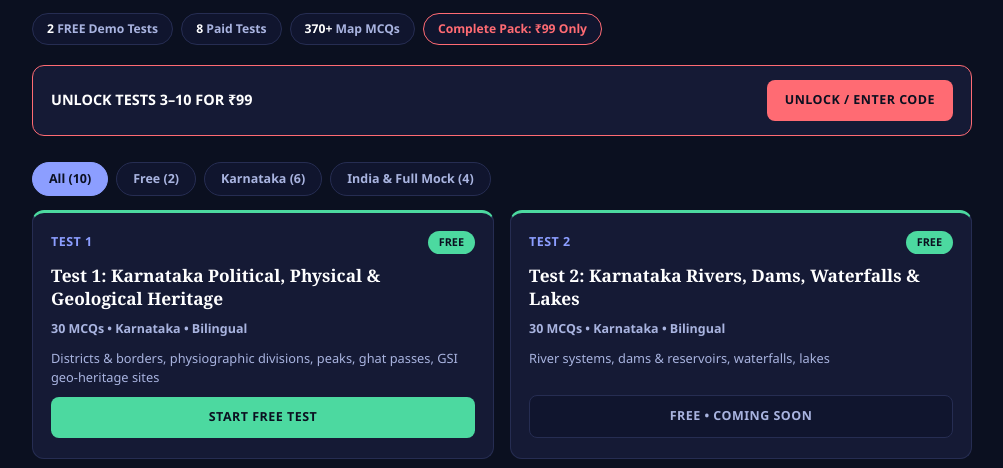
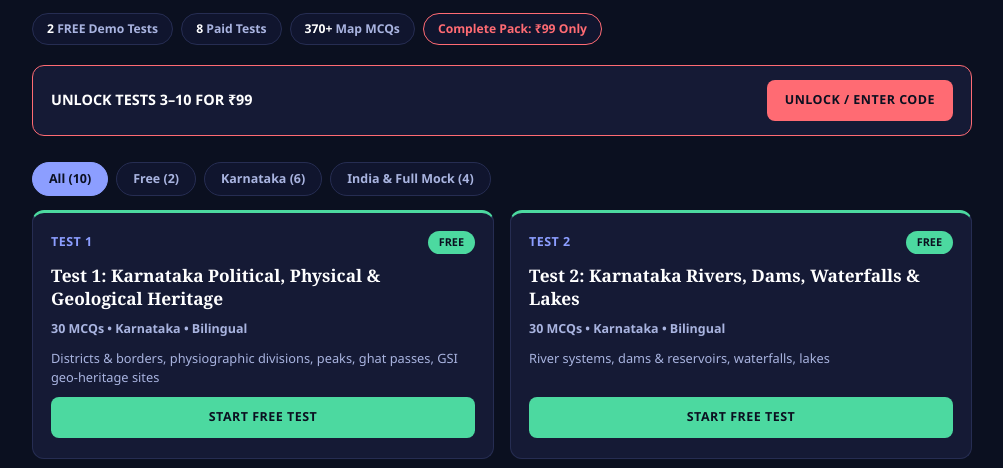
Before and after one commit to Akshara375go/mapping-series, a plain HTML site: page index.html in a window 1280 px wide. Shown: the part 332-800 px from the top of the page, without its empty margins (138-1141 px from the left). Drawn offline with Linux system fonts and the light colour scheme.

Commit message:
Update index.html

```diff
--- a/index.html
+++ b/index.html
@@ -284,7 +284,7 @@ h1{font-size:clamp(1.3rem,4.2vw,1.9rem)}
 /* ---- Add each new test's .html filename in "file" when it is ready ("" = coming soon) ---- */
 const TESTS = [
   { id:1,  title:"Test 1: Karnataka Political, Physical & Geological Heritage", scope:"ka", mcqs:30,  topics:"Districts & borders, physiographic divisions, peaks, ghat passes, GSI geo-heritage sites", free:true,  file:"karnataka-mapping-test1.html" },
-  { id:2,  title:"Test 2: Karnataka Rivers, Dams, Waterfalls & Lakes", scope:"ka", mcqs:30, topics:"River systems, dams & reservoirs, waterfalls, lakes", free:true, file:"" },
+  { id:2,  title:"Test 2: Karnataka Rivers, Dams, Waterfalls & Lakes", scope:"ka", mcqs:30, topics:"River systems, dams & reservoirs, waterfalls, lakes", free:true, file:"karnataka-mapping-test2.html" },
   { id:3,  title:"Test 3: Karnataka Protected Areas, Sanctuaries & Ramsar Wetlands", scope:"ka", mcqs:30, topics:"National parks, wildlife sanctuaries, tiger reserves, Ramsar sites", free:false, file:"" },
   { id:4,  title:"Test 4: Karnataka Art, Folk Dances, Paintings, Tribes & GI Tags", scope:"ka", mcqs:30, topics:"Folk arts, paintings, tribes, GI-tagged products and their regions", free:false, file:"" },
   { id:5,  title:"Test 5: Karnataka Soils, Crops, Minerals, Power, Ports & Strategic Hubs", scope:"ka", mcqs:30, topics:"Soils, crops, minerals, power plants, ports, industrial hubs", free:false, file:"" },
```
